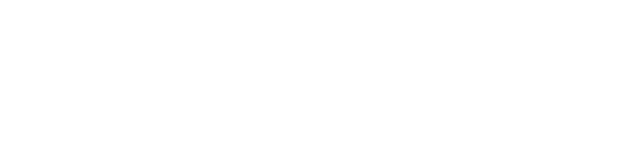
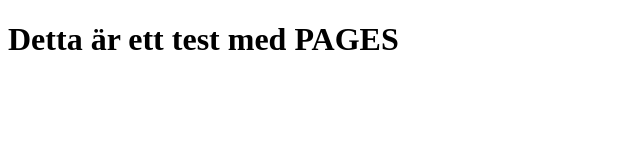
Before and after one commit to frontfoto/calculator, a plain HTML site: page index.html in a window 1280 px wide. Shown: the whole page, without its empty margins (0-640 px from the left). Drawn offline with Linux system fonts and the light colour scheme.

Commit message:
Update index.html

```diff
--- a/index.html
+++ b/index.html
@@ -7,6 +7,6 @@
     <title>Document</title>
 </head>
 <body>
-    <!-- Denna fil skall alltid heta index.html och är den första filen på en hemsida -->
+    <h1>Detta är ett test med PAGES</h1>
 </body>
 </html>
```
